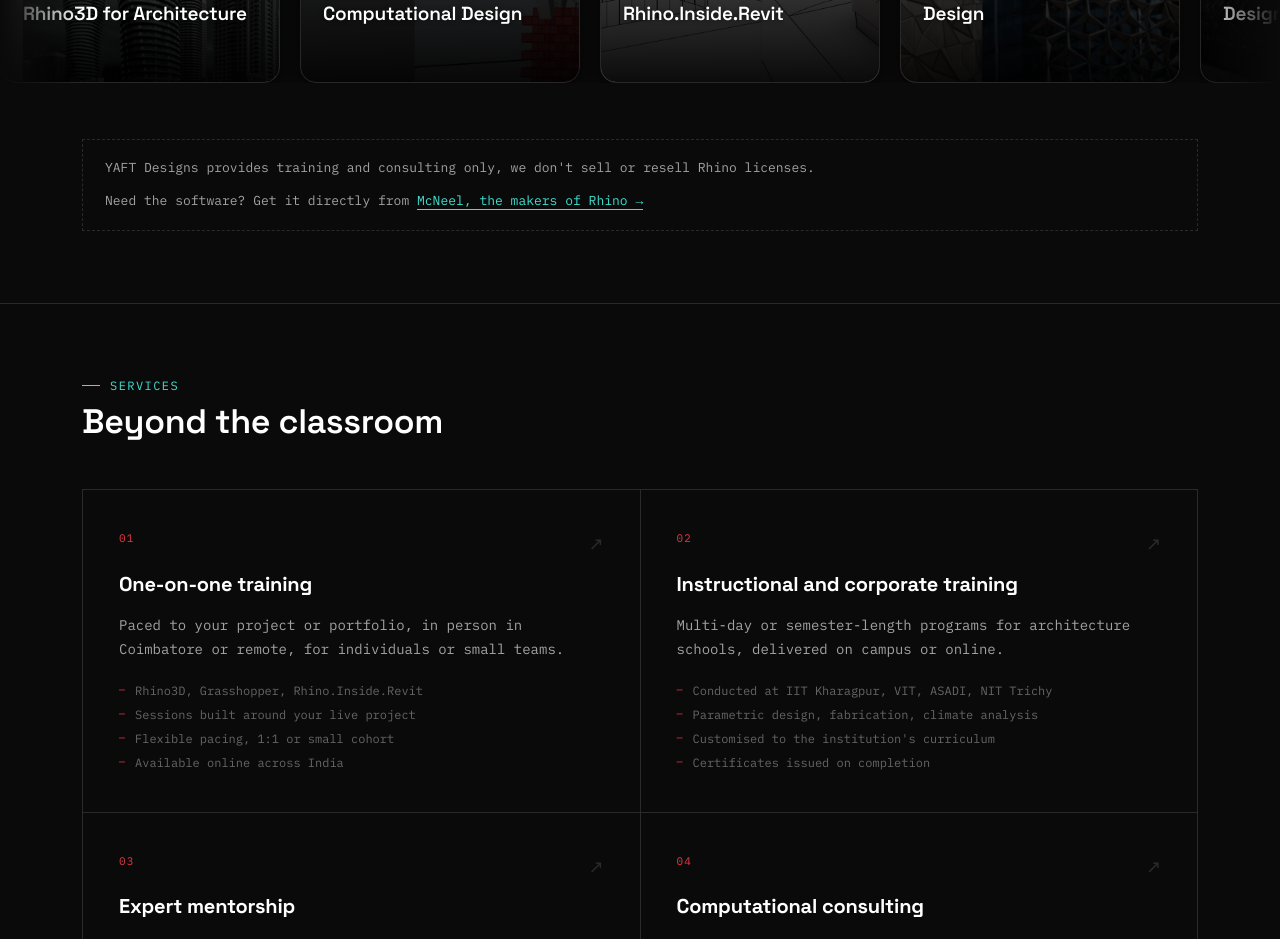
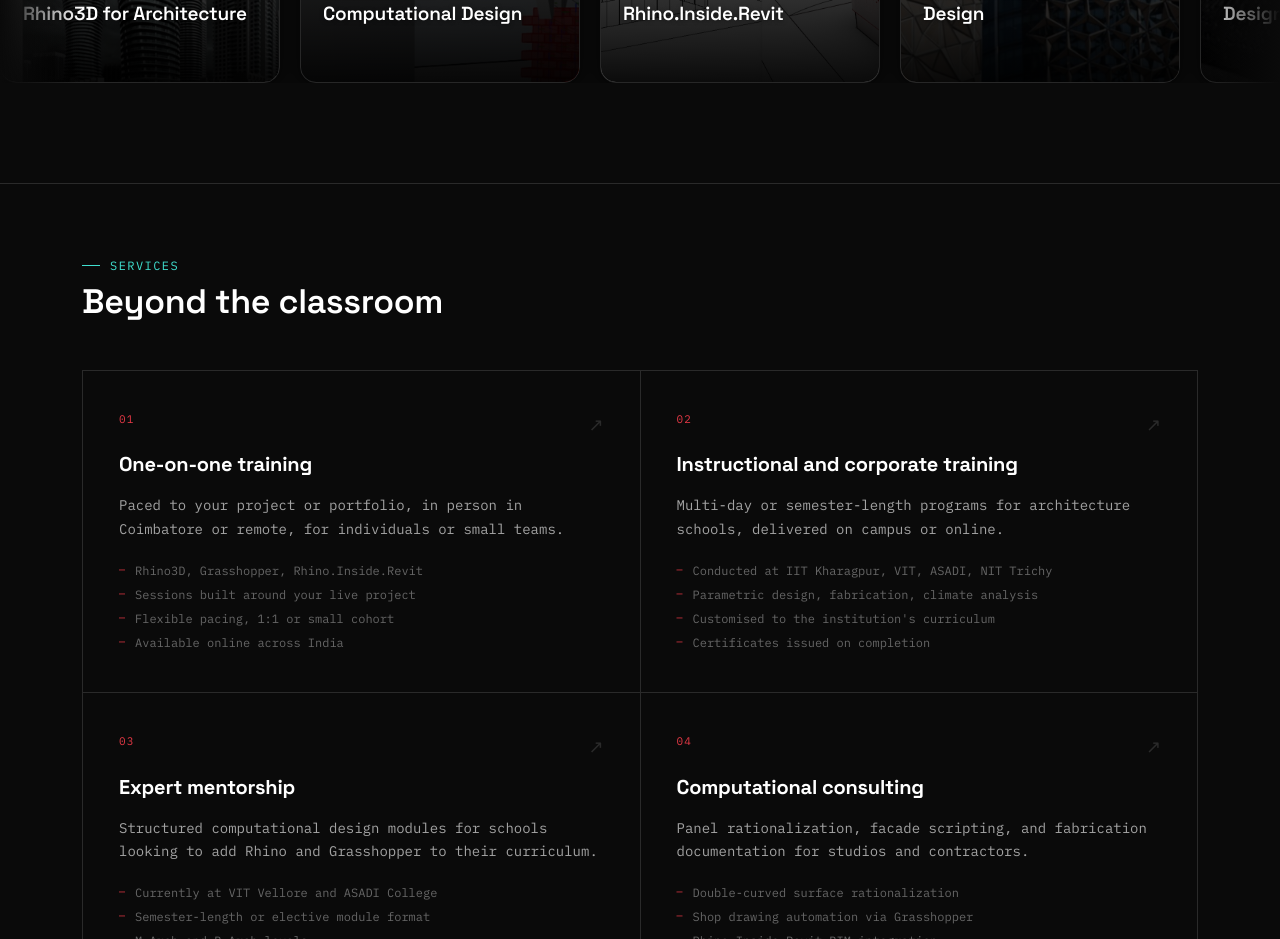
Before and after one commit to YAFTDesigns/yaftwebsite, a Next.js app: page / in a window 1280 px wide. Shown: the part 1580-2519 px from the top of the page. Built offline with nearby package versions, Linux system fonts and the light colour scheme; no server answers.

Commit message:
Remove software note from homepage courses section

```diff
--- a/app/page.tsx
+++ b/app/page.tsx
@@ -253,13 +253,6 @@ export default function HomePage() {
 
             </div>
           </div>
-
-          <div className="wrap">
-            <div className="software-note">
-              <span>YAFT Designs provides training and consulting only, we don&apos;t sell or resell Rhino licenses.</span>
-              <span>Need the software? Get it directly from <a href="https://www.rhino3d.com" target="_blank" rel="noopener">McNeel, the makers of Rhino →</a></span>
-            </div>
-          </div>
         </section>
 
         <section id="services" className={styles.servicesSection}>
```
